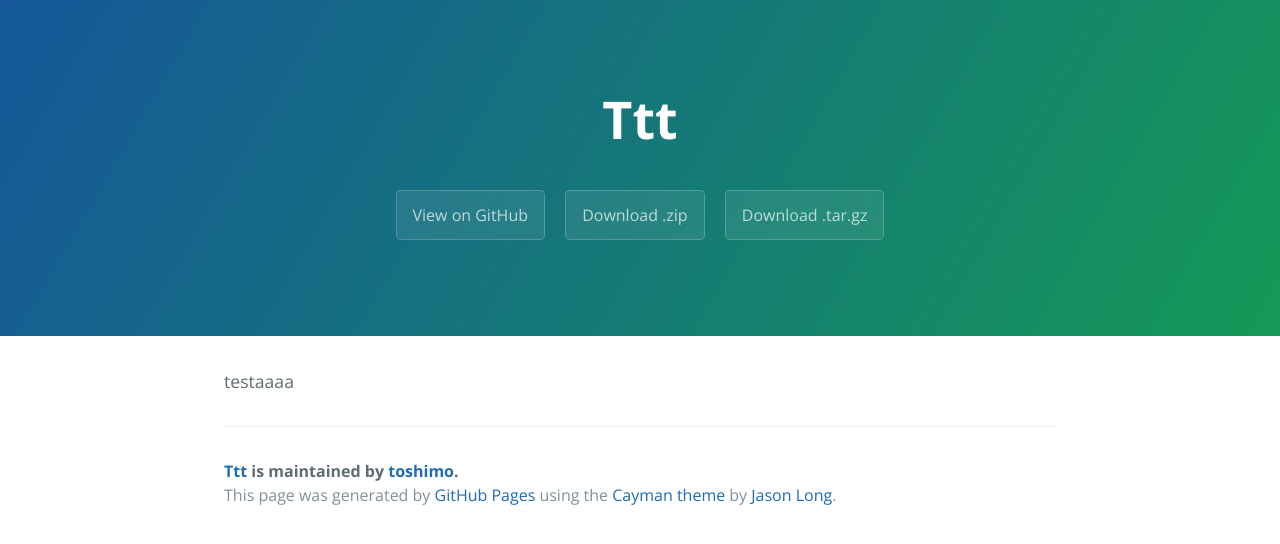
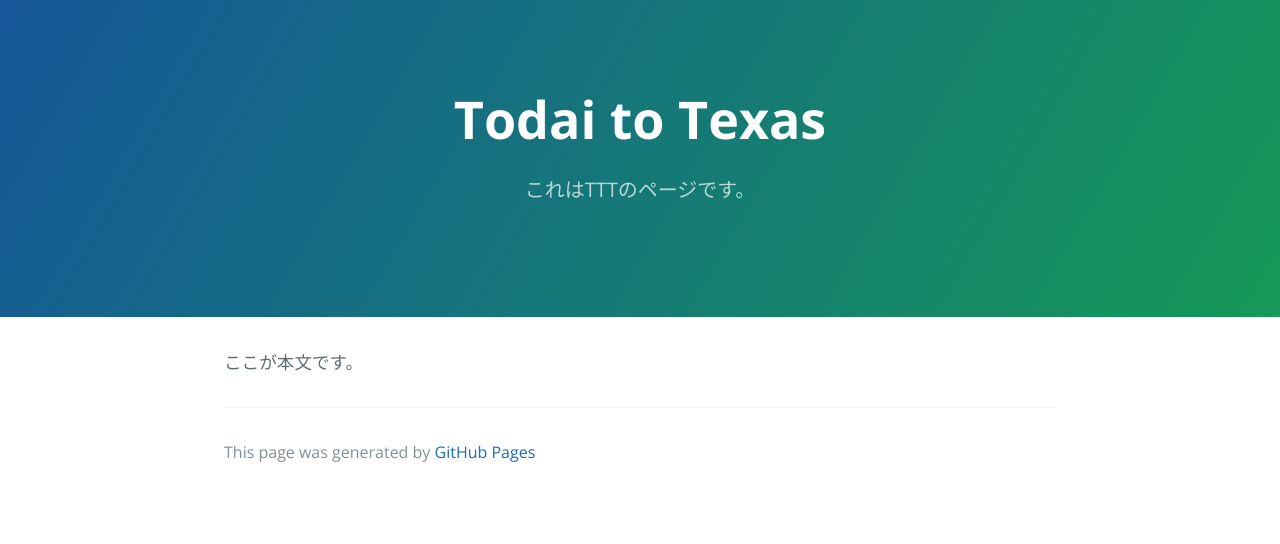
Before and after one commit to todaitotexas/ttt, a plain HTML site: page index.html in a window 1280 px wide. Drawn offline with nearby package versions, Linux system fonts and the light colour scheme.

Commit message:
clean up

```diff
--- a/index.html
+++ b/index.html
@@ -2,7 +2,7 @@
 <html lang="en-us">
   <head>
     <meta charset="UTF-8">
-    <title>Ttt by toshimo</title>
+    <title>Todai to Texas Official Website</title>
     <meta name="viewport" content="width=device-width, initial-scale=1">
     <link rel="stylesheet" type="text/css" href="stylesheets/normalize.css" media="screen">
     <link href='https://fonts.googleapis.com/css?family=Open+Sans:400,700' rel='stylesheet' type='text/css'>
@@ -11,24 +11,14 @@
   </head>
   <body>
     <section class="page-header">
-      <h1 class="project-name">Ttt</h1>
-      <h2 class="project-tagline"></h2>
-      <a href="https://github.com/toshimo/ttt" class="btn">View on GitHub</a>
-      <a href="https://github.com/toshimo/ttt/zipball/master" class="btn">Download .zip</a>
-      <a href="https://github.com/toshimo/ttt/tarball/master" class="btn">Download .tar.gz</a>
+      <h1 class="project-name">Todai to Texas</h1>
+      <h2 class="project-tagline">これはTTTのページです。</h2>
     </section>
-
     <section class="main-content">
-      <p>testaaaa</p>
-
+      <p>ここが本文です。</p>
       <footer class="site-footer">
-        <span class="site-footer-owner"><a href="https://github.com/toshimo/ttt">Ttt</a> is maintained by <a href="https://github.com/toshimo">toshimo</a>.</span>
-
-        <span class="site-footer-credits">This page was generated by <a href="https://pages.github.com">GitHub Pages</a> using the <a href="https://github.com/jasonlong/cayman-theme">Cayman theme</a> by <a href="https://twitter.com/jasonlong">Jason Long</a>.</span>
+        <span class="site-footer-credits">This page was generated by <a href="https://pages.github.com">GitHub Pages</a></span>
       </footer>
-
     </section>
-
-
   </body>
 </html>
```
